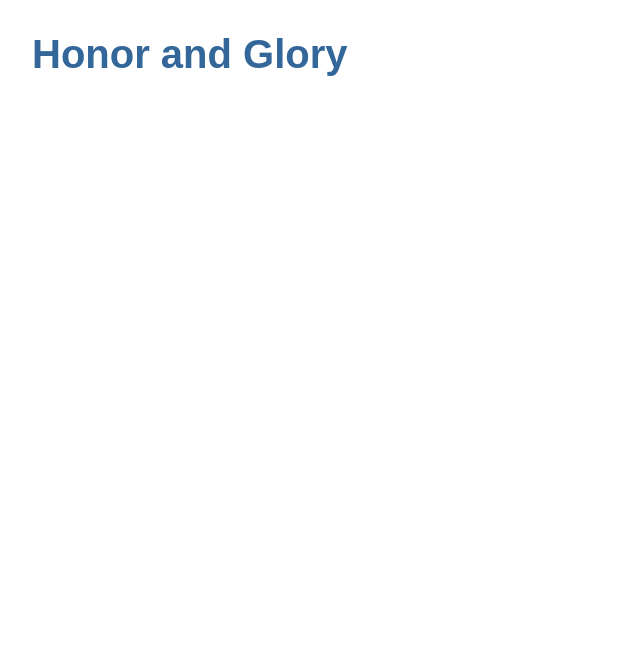
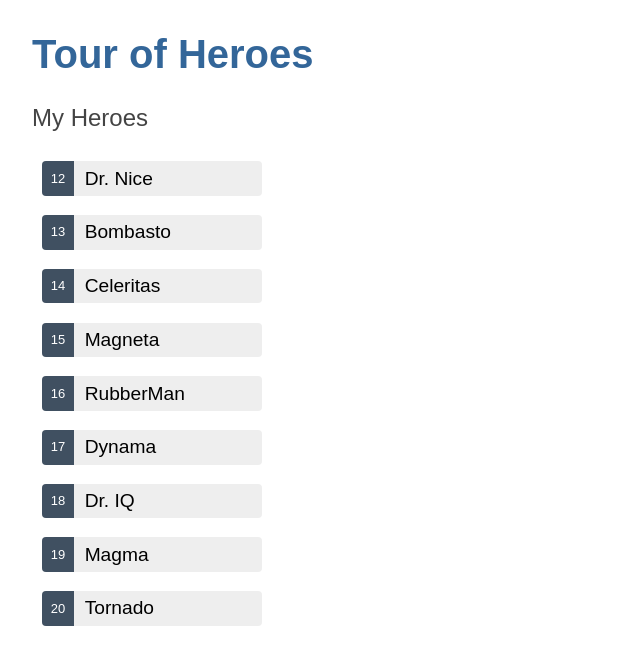
Before and after one commit to aneylon/HonorAndGlory, an Angular app: page / in a window 1280 px wide. Shown: the top 664 px of the page, without its empty margins (0-640 px from the left). Built offline with nearby package versions, Linux system fonts and the light colour scheme.

Commit message:
Add two sections.

```diff
--- a/src/app/app.component.html
+++ b/src/app/app.component.html
@@ -1 +1,2 @@
 <h1>{{ title }}</h1>
+<app-heroes></app-heroes>
--- a/src/app/app.component.ts
+++ b/src/app/app.component.ts
@@ -6,5 +6,6 @@
   styleUrls: ['./app.component.css'],
 })
 export class AppComponent {
-  title = 'Honor and Glory';
+  // title = 'Honor and Glory';
+  title = 'Tour of Heroes';
 }
--- /dev/null
+++ b/src/app/hero.ts
@@ -0,0 +1,4 @@
+export interface Hero {
+  id: number;
+  name: string;
+}
--- /dev/null
+++ b/src/app/heroes/heroes.component.css
@@ -0,0 +1,66 @@
+/* HeroesComponent's private CSS styles */
+.heroes {
+  margin: 0 0 2em 0;
+  list-style-type: none;
+  padding: 0;
+  width: 15em;
+}
+
+.heroes li {
+  display: flex;
+}
+
+.heroes button {
+  flex: 1;
+  cursor: pointer;
+  position: relative;
+  left: 0;
+  background-color: #eee;
+  margin: 0.5em;
+  padding: 0;
+  border-radius: 4px;
+  display: flex;
+  align-items: stretch;
+  height: 1.8em;
+}
+
+.heroes button:hover {
+  color: #2c3a41;
+  background-color: #e6e6e6;
+  left: 0.1em;
+}
+
+.heroes button:active {
+  background-color: #525252;
+  color: #fafafa;
+}
+
+.heroes button.selected {
+  background-color: black;
+  color: white;
+}
+
+.heroes button.selected:hover {
+  background-color: #505050;
+  color: white;
+}
+
+.heroes button.selected:active {
+  background-color: black;
+  color: white;
+}
+
+.heroes .badge {
+  display: inline-block;
+  font-size: small;
+  color: white;
+  padding: 0.8em 0.7em 0 0.7em;
+  background-color: #405061;
+  line-height: 1em;
+  margin-right: 0.8em;
+  border-radius: 4px 0 0 4px;
+}
+
+.heroes .name {
+  align-self: center;
+}
--- /dev/null
+++ b/src/app/heroes/heroes.component.html
@@ -0,0 +1,33 @@
+<!-- <p>heroes works!</p> -->
+<!-- <h2>{{ hero }}</h2> -->
+
+<!-- <h2>{{ hero.name | uppercase }} Details</h2>
+<div><span>id: </span>{{ hero.id }}</div>
+<div><span>name: </span>{{ hero.name }}</div>
+<div>
+  <label for="name">Hero name: </label>
+  <input id="name" [(ngModel)]="hero.name" placeholder="name" />
+</div> -->
+
+<h2>My Heroes</h2>
+<ul class="heroes">
+  <li *ngFor="let hero of heroes">
+    <button
+      type="button"
+      (click)="onSelect(hero)"
+      [class.selected]="hero === selectedHero"
+    >
+      <span class="badge">{{ hero.id }}</span>
+      <span class="name">{{ hero.name }}</span>
+    </button>
+  </li>
+</ul>
+
+<div *ngIf="selectedHero">
+  <h2>{{ selectedHero.name | uppercase }} Details</h2>
+  <div>id: {{ selectedHero.id }}</div>
+  <div>
+    <label for="hero-name">Hero name: </label>
+    <input id="hero-name" [(ngModel)]="selectedHero.name" placeholder="name" />
+  </div>
+</div>
--- /dev/null
+++ b/src/app/heroes/heroes.component.ts
@@ -0,0 +1,19 @@
+import { Component } from '@angular/core';
+import { Hero } from '../hero';
+import { HEROES } from '../mock-heroes';
+
+@Component({
+  selector: 'app-heroes',
+  templateUrl: './heroes.component.html',
+  styleUrls: ['./heroes.component.css'],
+})
+export class HeroesComponent {
+  // hero = 'Windstorm'
+  hero: Hero = { id: 1, name: 'Windstorm' };
+  heroes = HEROES;
+  selectedHero?: Hero;
+
+  onSelect(hero: Hero) {
+    this.selectedHero = hero;
+  }
+}
--- /dev/null
+++ b/src/app/mock-heroes.ts
@@ -0,0 +1,13 @@
+import { Hero } from './hero';
+
+export const HEROES: Hero[] = [
+  { id: 12, name: 'Dr. Nice' },
+  { id: 13, name: 'Bombasto' },
+  { id: 14, name: 'Celeritas' },
+  { id: 15, name: 'Magneta' },
+  { id: 16, name: 'RubberMan' },
+  { id: 17, name: 'Dynama' },
+  { id: 18, name: 'Dr. IQ' },
+  { id: 19, name: 'Magma' },
+  { id: 20, name: 'Tornado' },
+];
```
Also changed, not shown: src/app/app.module.ts (+6 -8 lines), 2 other files (tests, documents, lock files or other folders).
